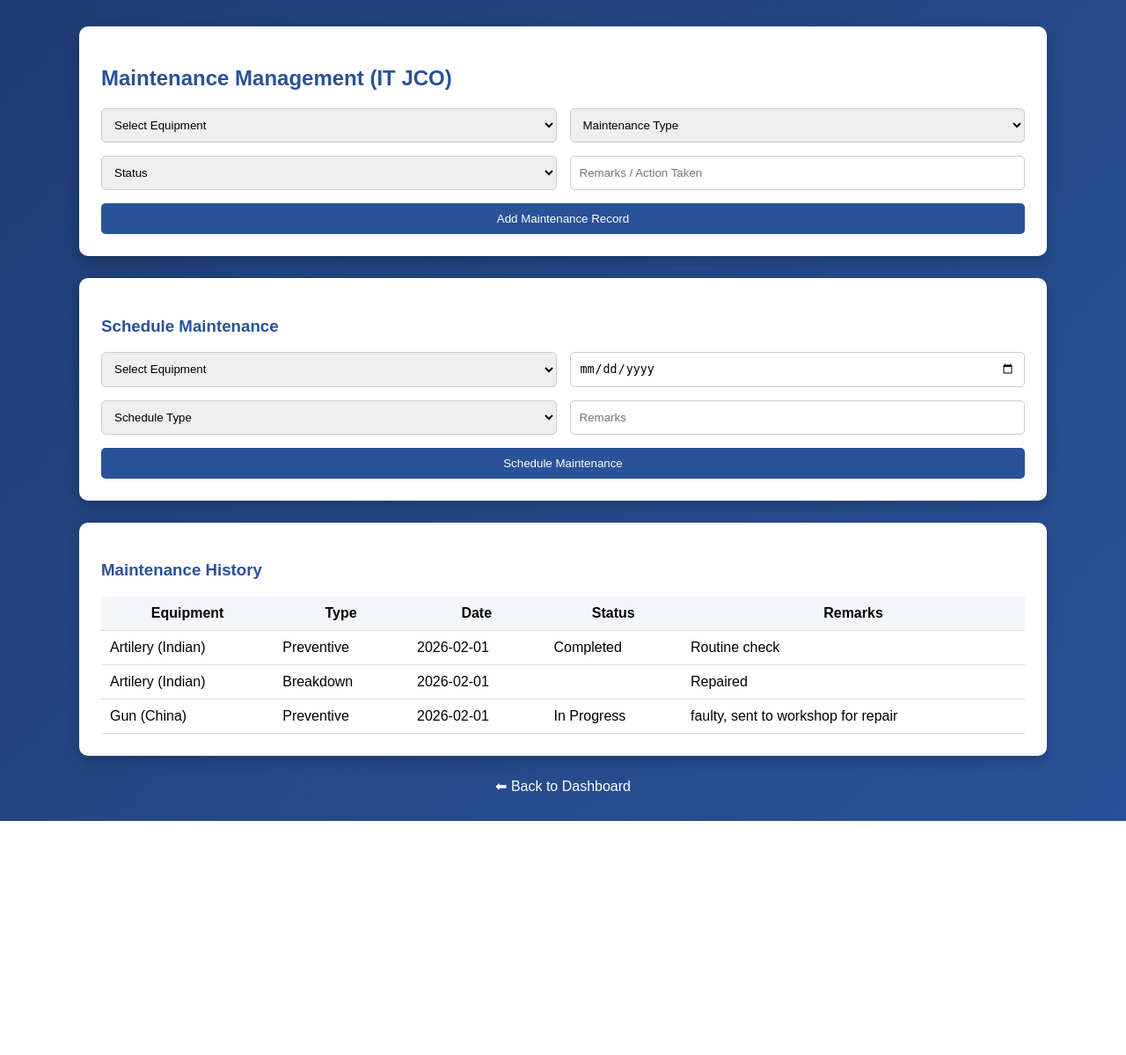
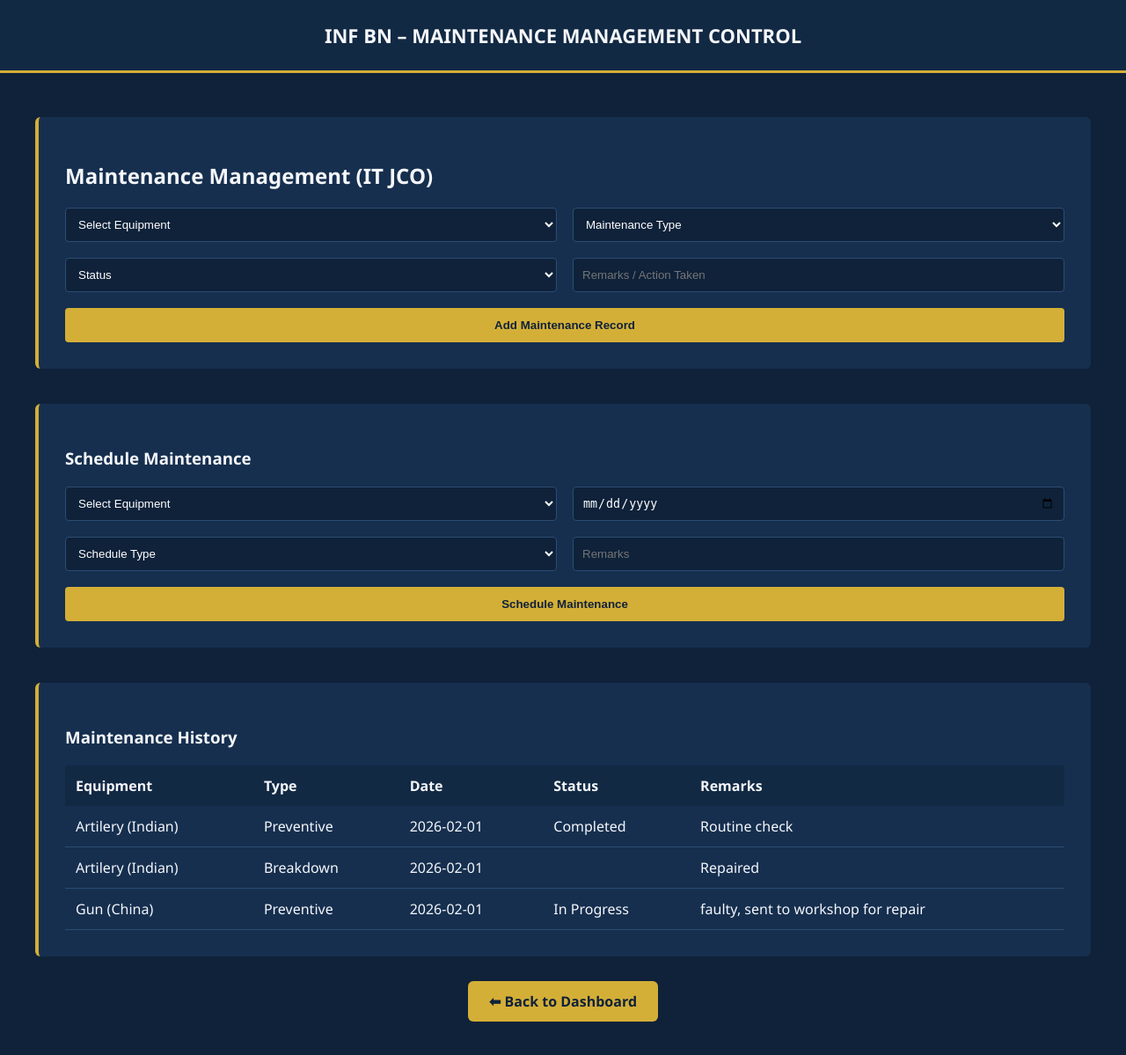
Before and after one commit to priyankahub/IT_ASSET_MANAGEMENT, a PHP site: page /it_jco/maintenance.php in a window 1280 px wide. Shown: the whole page at 88% size. Before the commit the page ends 933 px from the top, so only its background shows below. Run offline with PHP 8.4, Linux system fonts and the light colour scheme; a user stored in the database is signed in; data comes from the database, SQL or seed files in the repository.

Commit message:
itjco warranty maintenance

```diff
--- a/it_jco/maintenance.php
+++ b/it_jco/maintenance.php
@@ -46,7 +46,6 @@ if (isset($_POST['schedule'])) {
     $message = "Maintenance scheduled successfully";
 }
 ?>
-
 <!DOCTYPE html>
 <html>
 <head>
@@ -55,73 +54,178 @@ if (isset($_POST['schedule'])) {
 <style>
 body{
     margin:0;
-    font-family:Arial,sans-serif;
-    background:linear-gradient(135deg,#1e3c72,#2a5298);
+    font-family:Segoe UI, sans-serif;
+    background:#0f223a;
+    color:#f5f7fa;
 }
+
+/* HEADER */
+.header{
+    padding:25px 0;
+    font-size:22px;
+    font-weight:600;
+    background:#122944;
+    border-bottom:3px solid #d4af37;
+    text-align:center;
+}
+
+/* CONTAINER */
 .container{
     width:95%;
-    max-width:1100px;
-    margin:30px auto;
+    max-width:1200px;
+    margin:50px auto;
 }
+
+/* CARD */
 .card{
-    background:#fff;
-    padding:25px;
-    border-radius:10px;
-    box-shadow:0 6px 15px rgba(0,0,0,.2);
-    margin-bottom:25px;
+    background:#162f4f;
+    padding:30px;
+    border-radius:6px;
+    border-left:4px solid #d4af37;
+    margin-bottom:40px;
+    transition:all 0.35s ease;
+    position:relative;
+    overflow:hidden;
 }
+
+/* Lift + Glow */
+.card:hover{
+    transform:translateY(-10px) scale(1.01);
+    background:#1d3a5c;
+    box-shadow:
+        0 0 25px rgba(212,175,55,0.6),
+        0 20px 40px rgba(0,0,0,0.75);
+}
+
+/* Light sweep animation */
+.card::before{
+    content:"";
+    position:absolute;
+    top:0;
+    left:-100%;
+    width:100%;
+    height:100%;
+    background:linear-gradient(
+        120deg,
+        transparent,
+        rgba(255,255,255,0.08),
+        transparent
+    );
+    transition:0.6s;
+}
+
+.card:hover::before{
+    left:100%;
+}
+
+/* TITLES */
 h2,h3{
-    color:#2a5298;
+    margin-bottom:20px;
+    font-weight:600;
 }
+
+/* FORM GRID */
 form{
     display:grid;
     grid-template-columns:1fr 1fr;
-    gap:15px;
+    gap:18px;
 }
+
 form textarea{
     grid-column:span 2;
 }
-input,select,textarea,button{
+
+/* INPUTS */
+input,select,textarea{
     padding:10px;
-    border-radius:5px;
-    border:1px solid #ccc;
+    border-radius:4px;
+    border:1px solid #2c4c73;
+    background:#0f223a;
+    color:#ffffff;
 }
+
+input:focus,
+select:focus,
+textarea:focus{
+    border-color:#d4af37;
+    outline:none;
+}
+
+/* BUTTON */
 button{
     grid-column:span 2;
-    background:#2a5298;
-    color:#fff;
+    padding:12px;
+    background:#d4af37;
+    color:#0f223a;
     border:none;
+    border-radius:4px;
+    font-weight:600;
     cursor:pointer;
+    transition:.3s;
 }
+
 button:hover{
-    background:#1e3c72;
+    background:#c39c2d;
 }
+
+/* SUCCESS MESSAGE */
 .success{
-    color:green;
-    font-weight:bold;
+    background:#1e4d2b;
+    color:#a8e6a1;
+    padding:12px;
+    border-radius:4px;
+    margin-bottom:20px;
 }
+
+/* TABLE */
 table{
     width:100%;
     border-collapse:collapse;
+    margin-top:20px;
 }
-th,td{
-    padding:10px;
-    border-bottom:1px solid #ddd;
+
+th{
+    background:#122944;
+    padding:12px;
+    text-align:left;
+    font-weight:600;
 }
-th{
-    background:#f4f6f9;
+
+td{
+    padding:12px;
+    border-bottom:1px solid #2c4c73;
 }
+
+tr:hover{
+    background:#1a355a;
+}
+
+/* FOOTER */
 .back{
     text-align:center;
+    margin-top:40px;
 }
+
 .back a{
-    color:#fff;
     text-decoration:none;
+    padding:12px 24px;
+    background:#d4af37;
+    color:#0f223a;
+    border-radius:6px;
+    font-weight:600;
+}
+
+.back a:hover{
+    background:#c39c2d;
 }
 </style>
 </head>
 
 <body>
+
+<div class="header">
+INF BN – MAINTENANCE MANAGEMENT CONTROL
+</div>
 
 <div class="container">
 
```
Also changed, not shown: it_jco/warranty.php (+114 -19 lines), user/my_equipment.php (+115 -34 lines).
